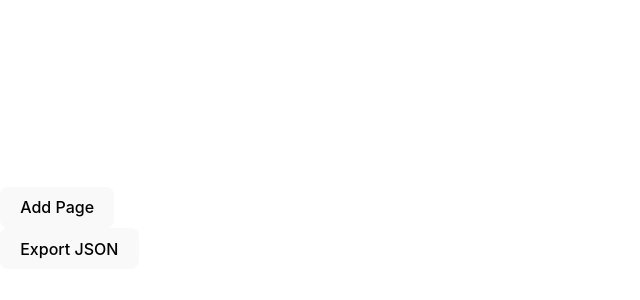
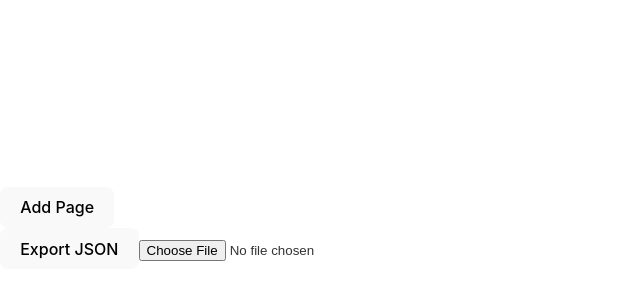
Before and after one commit to roostergrin/template-manager-ui, a React (Vite) app: page / in a window 1280 px wide. Shown: the part 172-472 px from the top of the page, without its empty margins (0-640 px from the left). Built offline with nearby package versions, Linux system fonts and the light colour scheme.

Commit message:
adds ability to import and export

```diff
--- a/src/App.tsx
+++ b/src/App.tsx
@@ -1,5 +1,5 @@
 import React, { useState } from 'react';
-import { SitemapSection } from './types/SitemapTypes';
+import { SitemapSection, SitemapItem } from './types/SitemapTypes';
 import SitemapSectionComponent from './components/SitemapSection/SitemapSection';
 import './App.sass';
 
@@ -26,21 +26,53 @@ const App: React.FC = () => {
     ));
   };
 
+  const updatePageItems = (pageId: string, newItems: SitemapItem[]) => {
+    setPages(pages.map(page =>
+      page.id === pageId ? { ...page, items: newItems } : page
+    ));
+  };
+
   const exportJSON = () => {
-    const exportData: { [key: string]: any } = {};
-    // TODO use the wordpress_id as the key
-    // TODO add items to the exportData
-    // TODO add a importJSON function
-    console.log(pages)
-    pages.forEach(page => {
-      exportData[page.title.toLowerCase()] = {
+    const exportData: any[] = pages.map(page => ({
+      title: page.title.toLowerCase(),
       page_id: page.id,
-        wordpress_id: page.wordpress_id,
-        model_query_pairs: page.items.map(item => [item.model, item.query])
+      wordpress_id: page.wordpress_id || '',
+      model_query_pairs: page.items.map(item => [item.id, item.model, item.query])
+    }));
+
+    console.log(exportData)
+
+    const jsonString = JSON.stringify(exportData, null, 2);
+    const blob = new Blob([jsonString], { type: 'application/json' });
+    const url = URL.createObjectURL(blob);
+
+    const link = document.createElement('a');
+    link.href = url;
+    link.download = 'sitemap_export.json';
+    document.body.appendChild(link);
+    link.click();
+    document.body.removeChild(link);
+    URL.revokeObjectURL(url);
   };
-    });
-    console.log(JSON.stringify(exportData, null, 2));
-    return exportData;
+
+  const importJSON = (jsonData: string) => {
+    try {
+      const importedData = JSON.parse(jsonData);
+      const newPages: SitemapSection[] = importedData.map((item: any) => ({
+        id: item.page_id,
+        title: item.title,
+        wordpress_id: item.wordpress_id,
+        items: item.model_query_pairs.map((pair: [string, string, string]) => ({
+          id:    pair[0],
+          model: pair[1],
+          query: pair[2]
+        }))
+      }));
+      setPages(newPages);
+    } catch (error) {
+      console.error('Error importing JSON:', error);
+      // You might want to show an error message to the user here
+    }
   };
 
   return (
@@ -63,11 +95,19 @@ const App: React.FC = () => {
               value={page.wordpress_id || ''}
               onChange={(e) => updatePageWordpressId(page.id, e.target.value)}
             />
+            <button
+              className="app__delete-page-button"
+              onClick={() => removePage(page.id)}
+            >
+              Delete Page
+            </button>
           </div>
           <SitemapSectionComponent
-            id={page.id}
+            pageID={page.id}
             title={page.title}
-            pageNumber={index + 1} // Pass the page number
+            pageNumber={index + 1}
+            items={page.items}
+            onItemsChange={(newItems) => updatePageItems(page.id, newItems)}
           />
         </div>
       ))}
@@ -75,7 +115,25 @@ const App: React.FC = () => {
         Add Page
       </button>
       </div>
+      <div className="app__actions">
         <button className="app__export-json-button" onClick={exportJSON}>Export JSON</button>
+        <input
+          type="file"
+          accept=".json"
+          onChange={(e) => {
+            const file = e.target.files?.[0];
+            if (file) {
+              const reader = new FileReader();
+              reader.onload = (event) => {
+                if (event.target?.result) {
+                  importJSON(event.target.result as string);
+                }
+              };
+              reader.readAsText(file);
+            }
+          }}
+        />
+      </div>
     </div>
   );
 };
--- a/src/components/SitemapSection/SitemapSection.tsx
+++ b/src/components/SitemapSection/SitemapSection.tsx
@@ -1,26 +1,33 @@
-import React, { useState } from 'react';
+import React from 'react';
 import { SitemapItem } from '../../types/SitemapTypes';
 import './SitemapSection.sass';
 
 const models = ['Model1', 'Model2', 'Model3']; // Example models
 
-const SitemapSection: React.FC<{ title: string, id: string, pageNumber: number }> = ({ title, id, pageNumber }) => {
-  const [items, setItems] = useState<SitemapItem[]>([]);
+interface SitemapSectionProps {
+  title: string;
+  pageID: string;
+  pageNumber: number;
+  items: SitemapItem[];
+  onItemsChange: (newItems: SitemapItem[]) => void;
+}
 
+const SitemapSection: React.FC<SitemapSectionProps> = ({ title, pageID, pageNumber, items, onItemsChange }) => {
   // Add item function
   const addItem = () => {
     const newItem: SitemapItem = { id: Date.now().toString(), model: models[0], query: '' };
-    setItems([...items, newItem]);
+    console.log(items)
+    onItemsChange([...items, newItem]);
   };
 
   // Remove item function
   const removeItem = (itemId: string) => {
-    setItems(items.filter(item => item.id !== itemId));
+    onItemsChange(items.filter(item => item.id !== itemId));
   };
 
   // Edit item function
   const editItem = (itemId: string, newModel: string, newQuery: string) => {
-    setItems(items.map(item => item.id === itemId ? { ...item, model: newModel, query: newQuery } : item));
+    onItemsChange(items.map(item => item.id === itemId ? { ...item, model: newModel, query: newQuery } : item));
   };
 
   const handleKeyPress = (e: React.KeyboardEvent, itemId: string, newModel: string, newQuery: string) => {
```
Lines whose indentation alone changed are shown as unchanged.
